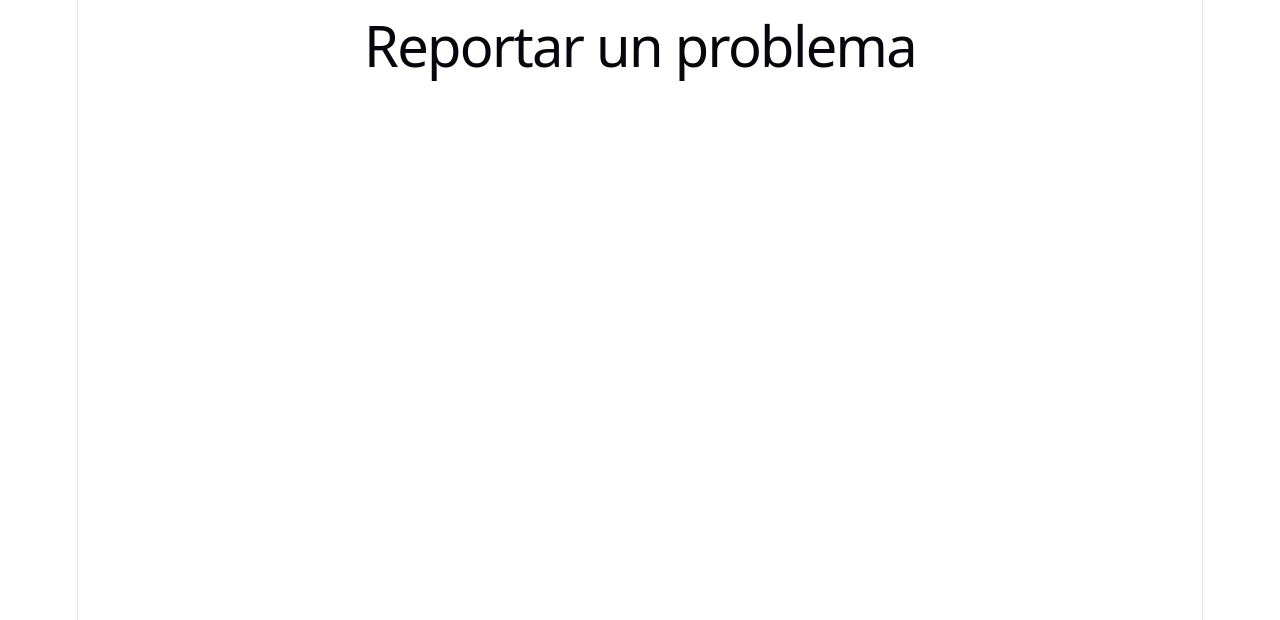
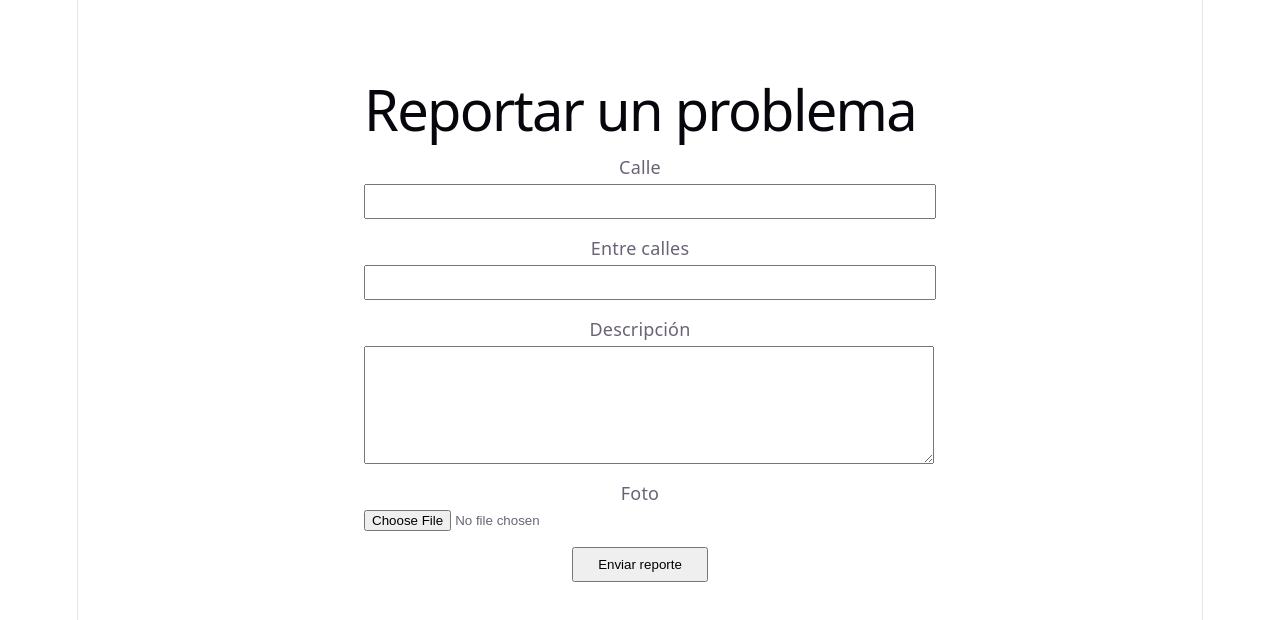
Before and after one commit to santarosaenconexion-design/santa-rosa-en-conexion, a React (Vite) app: page /reportar in a window 1280 px wide. Shown: the top 620 px of the page. Built offline with nearby package versions, Linux system fonts and the light colour scheme; no server answers.

Commit message:
feat: formulario de reportes

```diff
--- a/package.json
+++ b/package.json
@@ -13,6 +13,7 @@
     "@supabase/supabase-js": "^2.106.2",
     "react": "^19.2.6",
     "react-dom": "^19.2.6",
+    "react-hook-form": "^7.76.1",
     "react-router-dom": "^7.16.0"
   },
   "devDependencies": {
--- a/src/pages/Reportar.tsx
+++ b/src/pages/Reportar.tsx
@@ -1,7 +1,91 @@
+import { useState } from 'react'
+import { useForm } from 'react-hook-form'
+import { supabase } from '../lib/supabase'
+
+type FormData = {
+  calle: string
+  entre_calles: string
+  descripcion: string
+  categoria_id: string
+}
+
 function Reportar() {
+  const { register, handleSubmit, reset } = useForm<FormData>()
+  const [mensaje, setMensaje] = useState('')
+  const [cargando, setCargando] = useState(false)
+  const [foto, setFoto] = useState<File | null>(null)
+
+  async function onSubmit(data: FormData) {
+    setCargando(true)
+    setMensaje('')
+
+    try {
+      const { data: { user } } = await supabase.auth.getUser()
+      if (!user) {
+        setMensaje('Tenés que iniciar sesión para reportar.')
+        setCargando(false)
+        return
+      }
+
+      let foto_url = ''
+      if (foto) {
+        const { data: upload, error: uploadError } = await supabase.storage
+          .from('fotos')
+          .upload(`reportes/${Date.now()}-${foto.name}`, foto)
+        if (uploadError) throw uploadError
+        const { data: urlData } = supabase.storage.from('fotos').getPublicUrl(upload.path)
+        foto_url = urlData.publicUrl
+      }
+
+      const { error } = await supabase.from('reportes').insert({
+        ...data,
+        foto_url,
+        usuario_id: user.id,
+        barrio_id: '00000000-0000-0000-0000-000000000000',
+        ubicacion: null,
+      })
+
+      if (error) throw error
+      setMensaje('¡Reporte enviado! Será revisado por el equipo.')
+      reset()
+      setFoto(null)
+    } catch (err: any) {
+      setMensaje('Error al enviar el reporte. Intentá de nuevo.')
+    }
+
+    setCargando(false)
+  }
+
   return (
-    <div>
+    <div style={{ maxWidth: 600, margin: '40px auto', padding: 24 }}>
       <h1>Reportar un problema</h1>
+      <form onSubmit={handleSubmit(onSubmit)}>
+        <div style={{ marginBottom: 16 }}>
+          <label>Calle</label>
+          <input {...register('calle', { required: true })}
+            style={{ display: 'block', width: '100%', padding: 8, marginTop: 4 }} />
+        </div>
+        <div style={{ marginBottom: 16 }}>
+          <label>Entre calles</label>
+          <input {...register('entre_calles', { required: true })}
+            style={{ display: 'block', width: '100%', padding: 8, marginTop: 4 }} />
+        </div>
+        <div style={{ marginBottom: 16 }}>
+          <label>Descripción</label>
+          <textarea {...register('descripcion')}
+            style={{ display: 'block', width: '100%', padding: 8, marginTop: 4, height: 100 }} />
+        </div>
+        <div style={{ marginBottom: 16 }}>
+          <label>Foto</label>
+          <input type="file" accept="image/*"
+            onChange={e => setFoto(e.target.files?.[0] || null)}
+            style={{ display: 'block', marginTop: 4 }} />
+        </div>
+        {mensaje && <p style={{ color: mensaje.includes('Error') ? 'red' : 'green' }}>{mensaje}</p>}
+        <button type="submit" disabled={cargando} style={{ padding: '8px 24px' }}>
+          {cargando ? 'Enviando...' : 'Enviar reporte'}
+        </button>
+      </form>
     </div>
   )
 }
```
Also changed, not shown: 1 other file (tests, documents, lock files or other folders).
